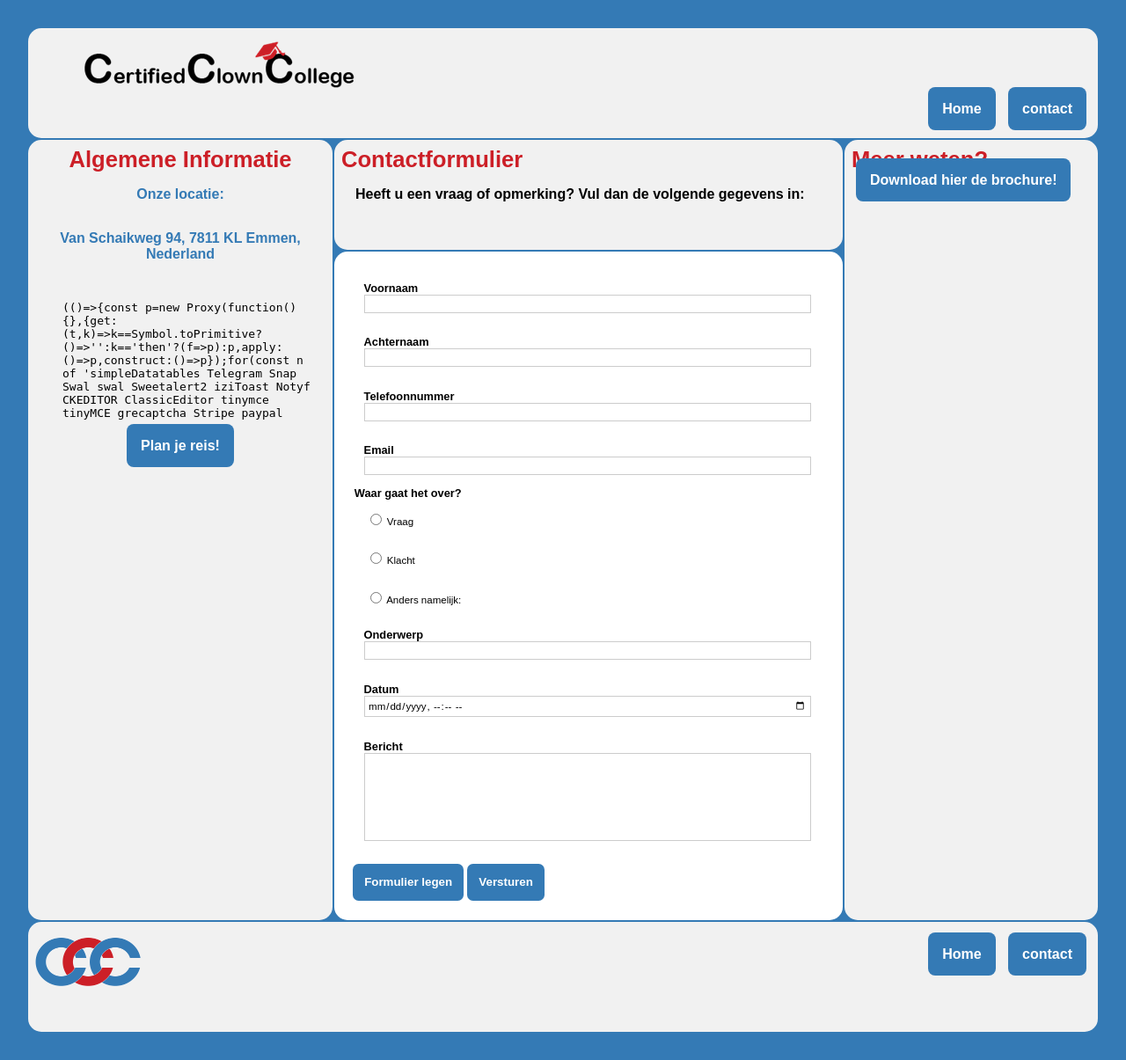
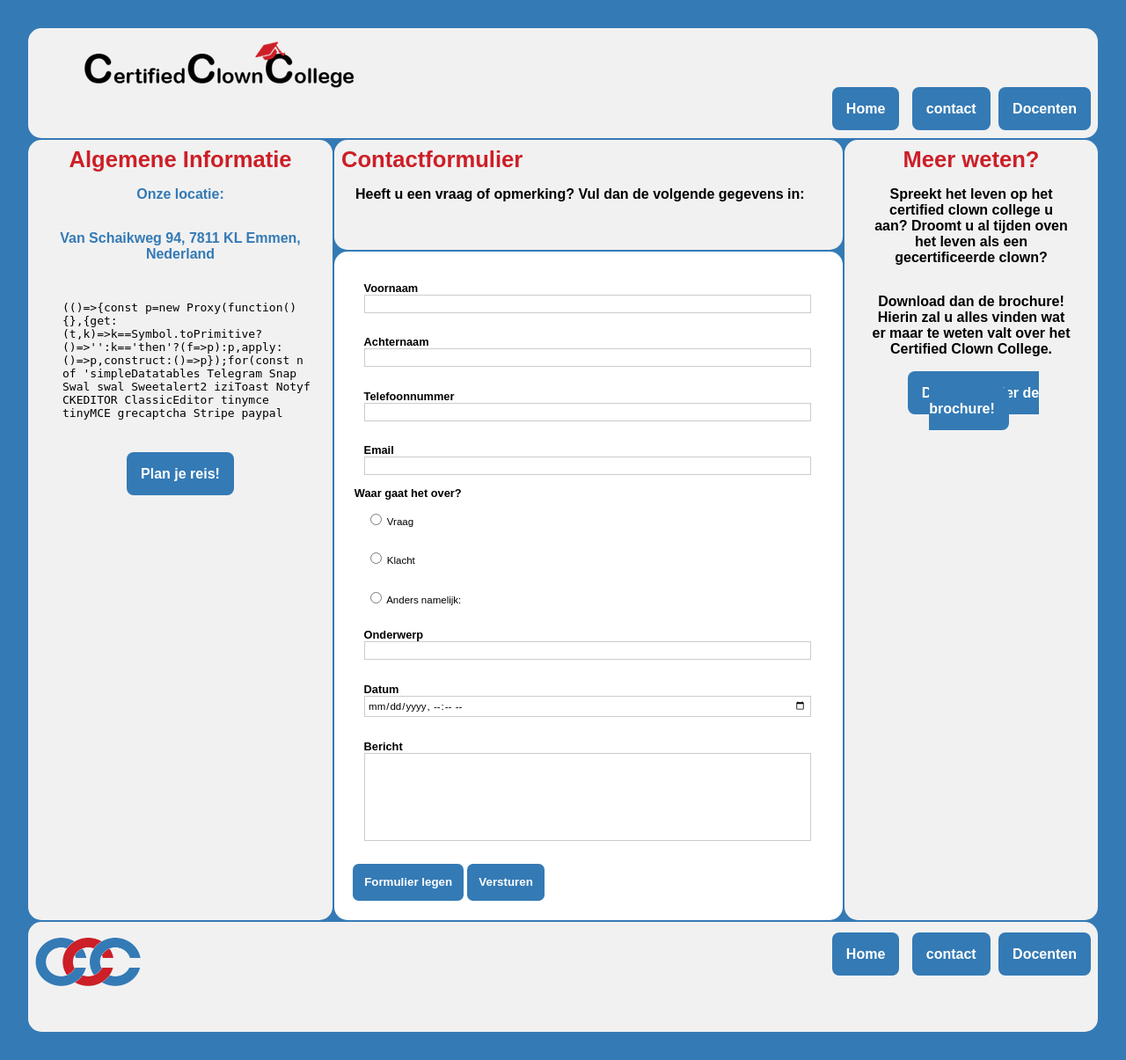
Before and after one commit to Tamme12/SG-Vervangende-Opdracht, a PHP site: page /contactpagina.html in a window 1280 px wide. Shown: the whole page at 88% size. Run offline with PHP 8.4, Linux system fonts and the light colour scheme; some libraries are stand-ins or nearby versions.

Commit message:
update github
kleine aanpassingen

```diff
--- a/HTML/contactpagina.html
+++ b/HTML/contactpagina.html
@@ -14,8 +14,9 @@
 			    <div class="boxes-header">
 			    	<div class="logo"><img id="logo" src="afbeeldingen/icon.png" alt="Het logo van het Certified Clown College"></div>
 			    	<div class="knoppen">
-			    		<a id="home" href="home.nl">Home</a>
+			    		<a id="home" href="index.php">Home</a>
 			    		<a id="contact" href="contactpagina.html">contact</a>
+						<a id="docenten" href="docenten.html">Docenten</a>
 			    	</div>
 			    </div>
 			 </div>
@@ -27,8 +28,8 @@
 			      		<div class="gmap-locatie">
 			      			<iframe id="gmap-locatie" src="https://maps.google.com/maps?q=nhl%20stenden%20emmen&t=&z=13&ie=UTF8&iwloc=&output=embed" ></iframe>
 			      		</div>
-			      		<a id="route" href="https://www.google.com/maps/dir//NHL+Stenden+Hogeschool,+Van+Schaikweg+94,+7811+KL+Emmen,+Nederland/@52.77825,6.912371,13z/data=!4m9!4m8!1m0!1m5!1m1!1s0x47b7e61f3ec72443:0xbe9d297b3e4fbcc7!2m2!1d6.9123707!2d52.7782504!3e0?hl=nl-NL">Plan je reis!</a>
-			    </div>
+			      		<p></p><a id="route" href="https://www.google.com/maps/dir//NHL+Stenden+Hogeschool,+Van+Schaikweg+94,+7811+KL+Emmen,+Nederland/@52.77825,6.912371,13z/data=!4m9!4m8!1m0!1m5!1m1!1s0x47b7e61f3ec72443:0xbe9d297b3e4fbcc7!2m2!1d6.9123707!2d52.7782504!3e0?hl=nl-NL">Plan je reis!</a></p>
+				</div>
 			</div>
 			<div>
 			    <div class="boxes-contacttext ">
@@ -39,7 +40,9 @@
 			 <div>
 			    <div class="boxes-rechts">
 			      <h2>Meer weten?</h2>
-			      	<a id="brochure" href="brochure/brochure.pdf" download="brochure">Download hier de brochure!</a>
+					<p>Spreekt het leven op het certified clown college u aan? Droomt u al tijden oven het leven als een gecertificeerde clown?</p>
+					<p>Download dan de brochure! Hierin zal u alles vinden wat er maar te weten valt over het Certified Clown College.</p>
+					<p><a id="brochure" href="brochure/brochure.pdf" download="brochure">Download hier de brochure!</a></p>
 			    </div>
 			 </div>
 			 <div>
@@ -111,6 +114,7 @@
 			      <div id="footer-rechts">
 			      		<a id="home" href="home.nl">Home</a>
 			    		<a id="contact" href="contactpagina.html">contact</a>
+					  	<a id="docenten" href="docenten.html">Docenten</a>
 			      <p></p>
 			    </div>
 			 </div>
--- a/HTML/css/contactpagina.css
+++ b/HTML/css/contactpagina.css
@@ -138,7 +138,7 @@
 }
 
 /* styling van de buttons */
-#reset, #submit, #home, #contact, #brochure, #route, #brochure {
+#reset, #submit, #home, #contact, #brochure, #route, #brochure, #docenten {
   padding: 1em;
   border-radius: 0.5em;
   background: #347ab5;
@@ -155,6 +155,11 @@
 background: #cc1f27;
 color: black;
 cursor: pointer;
+}
+#docenten:hover {
+  background: #cc1f27;
+  color: black;
+  cursor: pointer;
 }
 #route:hover {
 background: #cc1f27;
@@ -201,6 +206,13 @@
 .knoppen {
   float: right;
 }
+.boxes-rechts {
+  margin: auto;
+  text-align: center;
+  font-family: Avenir, sans-serif;
+  width: 95%;
+  font-weight: bold;
+}
 .boxes-links {
 margin: auto;
 text-align: center;
```
Also changed, not shown: HTML/Afbeeldingen/bg.png (deleted).
